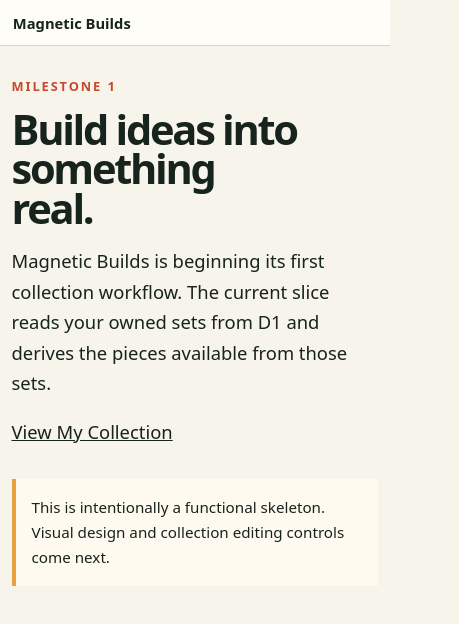
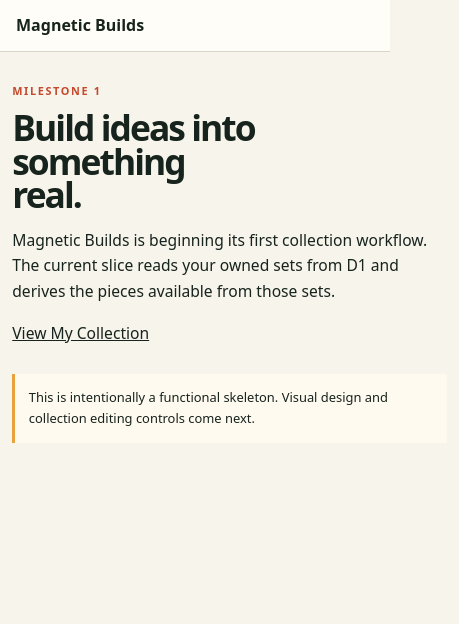
Before and after one commit to kaylasreynolds/magnetic-builds, a Next.js app: page / in a window 390 px wide. Shown: the top 624 px of the page, 459 px wide, since content can reach past the window. Built offline with nearby package versions, Linux system fonts and the light colour scheme.

Commit message:
Restore Slice 2 preview and scale mobile uniformly

```diff
--- a/src/app/globals.css
+++ b/src/app/globals.css
@@ -65,54 +65,14 @@
 .piece-count { justify-items: end; }
 
 @media (max-width: 36rem) {
-  header { padding: .72rem .8rem; }
-  header strong { font-size: .92rem; }
-  main { padding: 1.05rem .72rem 2.4rem; }
-
-  .collection-shell { gap: .78rem; }
-  .collection-shell h1 { margin-bottom: .22rem; font-size: 1.78rem; line-height: .98; }
-  .collection-shell h2 { font-size: 1rem; }
-  .collection-shell h3 { font-size: .84rem; line-height: 1.14; }
-  .collection-shell p { font-size: .8rem; line-height: 1.38; }
-  .collection-subtitle { font-size: .78rem !important; }
-  .collection-hero { gap: .6rem; }
-
-  .collection-stats { gap: .38rem; }
-  .stat-card { padding: .5rem .28rem; border-radius: .72rem; }
-  .stat-card strong { font-size: 1rem; }
-  .stat-card span { font-size: .56rem; }
-
-  .primary-action, .secondary-action { min-height: 2.35rem; border-radius: .72rem; font-size: .82rem; }
-  .primary-action { padding: .56rem .7rem; }
-  .secondary-action { padding: .55rem .72rem; }
-
-  .collection-section { padding: .72rem; border-radius: .95rem; }
-  .section-kicker { font-size: .56rem !important; }
-  .owned-sets-section { margin-top: 0; }
-
-  .set-card-scroller { grid-auto-columns: minmax(10.25rem, 76%); gap: .55rem; margin: .58rem -.72rem -.08rem; padding: 0 .72rem .2rem; }
-  .set-card { grid-template-columns: 3.55rem 1fr; gap: .55rem; min-height: 5.25rem; padding: .55rem; border-radius: .72rem; }
-  .set-art { height: 3.55rem; border-radius: .58rem; }
-  .tile { border-width: 2px; }
-  .tile-square { width: 1.45rem; height: 1.45rem; left: .45rem; bottom: .45rem; }
-  .tile-triangle { right: .4rem; top: .4rem; border-left-width: .82rem; border-right-width: .82rem; border-bottom-width: 1.45rem; }
-  .tile-small { width: 1.12rem; height: 1.12rem; right: .5rem; bottom: .45rem; }
-  .set-card-copy h3 { -webkit-line-clamp: 2; }
-  .set-card-copy p { font-size: .66rem; }
-  .set-brand { font-size: .54rem !important; }
-
-  .build-callout { gap: .58rem; }
-  .build-icon { width: 1.85rem; height: 1.85rem; border-radius: .6rem; font-size: .78rem; }
-  .collection-details { gap: .5rem; }
-
-  .inventory-header { gap: .2rem; }
-  .piece-groups { gap: .62rem; }
-  .piece-group { border-radius: .9rem; }
-  .piece-group-heading { padding: .72rem .75rem .6rem; }
-  .piece-group-heading > strong { font-size: 1.05rem; }
-  .piece-row { grid-template-columns: 1.8rem 1fr auto; gap: .58rem; padding: .62rem .75rem; }
-  .piece-symbol { width: 1.8rem; height: 1.8rem; border-radius: .56rem; font-size: .95rem; }
-  .piece-row-copy span, .piece-count span { font-size: .66rem; }
+  header { padding: .9rem 1rem; }
+  main {
+    padding: 1.45rem .9rem 3rem;
+    width: 117.647%;
+    max-width: none;
+    margin: 0;
+    zoom: .85;
+  }
 }
 
 @media (min-width: 44rem) {
@@ -125,8 +85,8 @@
   .stat-card strong { font-size: 1.35rem; }
   .stat-card span { font-size: .75rem; }
   .collection-section { padding: 1.1rem; }
-  .set-card-scroller { grid-auto-flow: row; grid-auto-columns: unset; grid-template-columns: repeat(auto-fit, minmax(14rem, 1fr)); gap: .85rem; margin: .9rem 0 0; padding: 0; overflow: visible; scroll-snap-type: none; }
-  .set-card { grid-template-columns: 5.2rem 1fr; min-height: 7.5rem; padding: .85rem; width: 100%; }
+  .set-card-scroller { grid-auto-columns: minmax(15rem, 31%); margin-left: -1.1rem; margin-right: -1.1rem; padding-left: 1.1rem; padding-right: 1.1rem; }
+  .set-card { grid-template-columns: 5.2rem 1fr; min-height: 7.5rem; padding: .85rem; }
   .set-art { height: 5.25rem; }
   .collection-details { grid-template-columns: 1fr auto; align-items: center; }
 }
```
